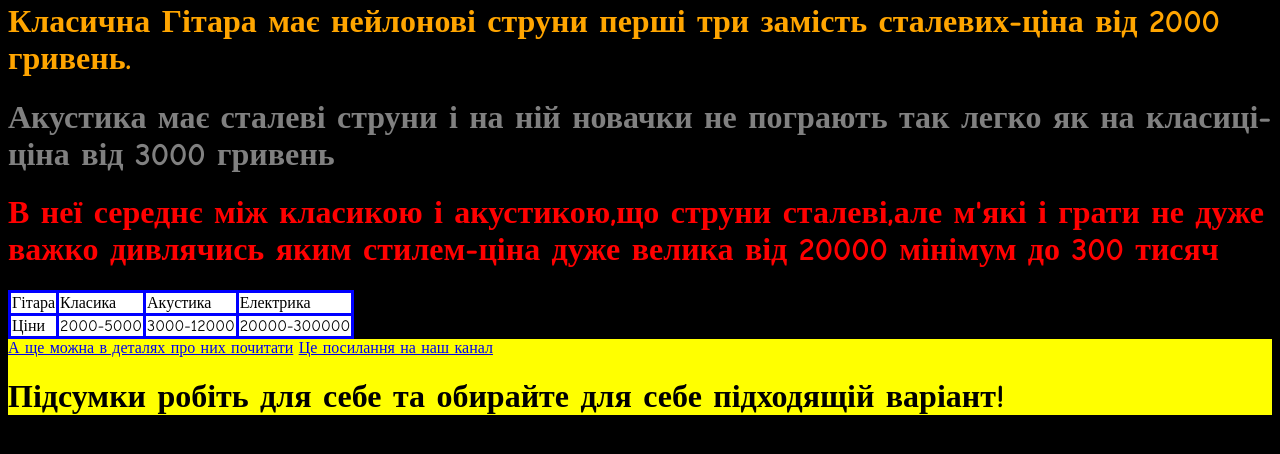
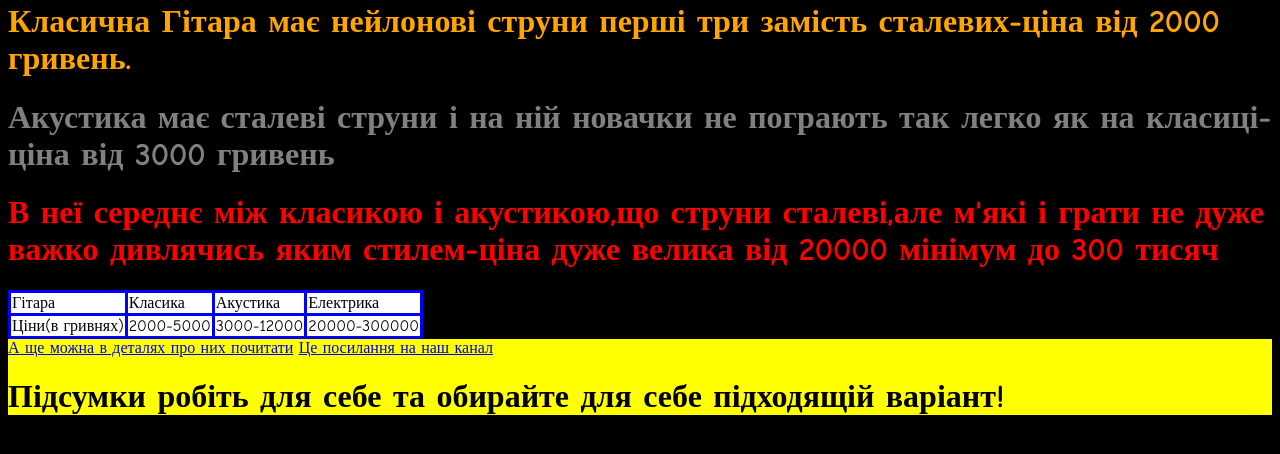
Before and after one commit to Tankist22874/guitars, a plain HTML site: page index.html in a window 1280 px wide. Shown: the part 344-798 px from the top of the page. Drawn offline with Linux system fonts and the light colour scheme.

Commit message:
Update index.html

```diff
--- a/index.html
+++ b/index.html
@@ -30,7 +30,7 @@
 
             </tr>
             <tr>
-              <td style="border:3px solid blue">Ціни
+              <td style="border:3px solid blue">Ціни(в гривнях)
                 </td>
                 <td style="border:3px solid blue">2000-5000
                     </td>
```
